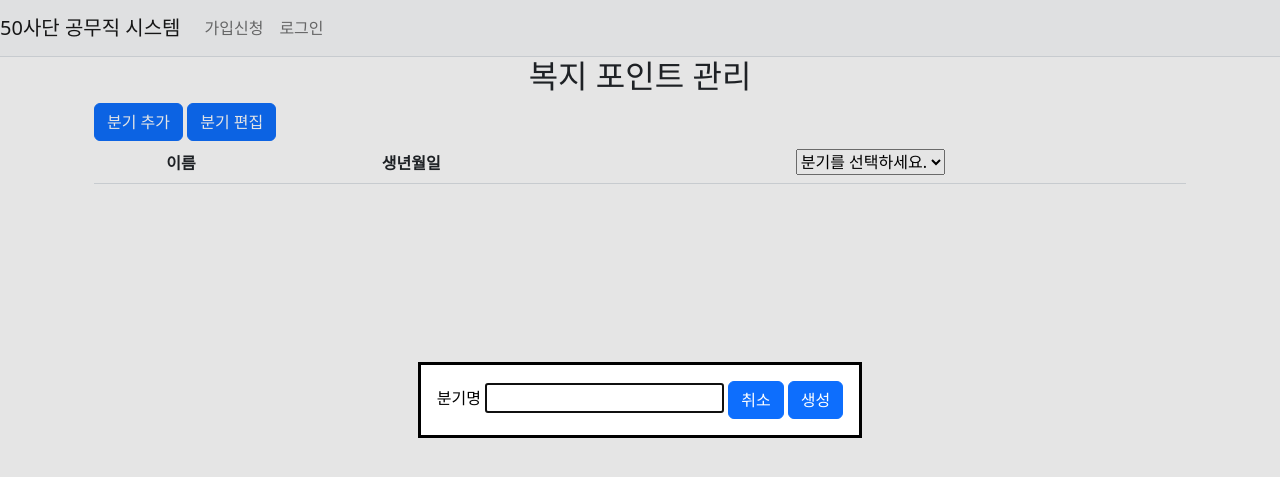
After one commit to scy0416/50Division_app_TF, a Flask app: template public_service_employee_application/templates/admin/welfare_point.html in a window 1280 px wide, after a click on "분기 추가". The commit adds this page. Shown: the top 477 px of the page. Run offline with Flask 3, Linux system fonts and the light colour scheme; the template is opened without the code that fills it, so the values that code supplies are empty; some libraries are stand-ins or nearby versions.

Commit message:
복지 포인트를 관리하는 창을 만들었고, 분기를 생성, 편집, 삭제, 현재 분기 변경에 대한 처리를 완료했다.

```diff
--- a/public_service_employee_application/templates/admin/admin_main.html
+++ b/public_service_employee_application/templates/admin/admin_main.html
@@ -17,7 +17,7 @@
       </a>
     </div>
     <div class="col-md-4">
-      <button class="btn btn-primary w-100">복지 포인트 관리</button>
+      <a href="{{ url_for('admin.welfare') }}" class="btn btn-primary w-100">복지 포인트 관리</a>
     </div>
     <div class="col-md-4">
       <button class="btn btn-primary w-100">급여명세서 조회</button>
--- /dev/null
+++ b/public_service_employee_application/templates/admin/welfare_point.html
@@ -0,0 +1,83 @@
+{% extends "base.html" %}
+{% block content %}
+<div class="container">
+    <h2 class="text-center">복지 포인트 관리</h2>
+    <div class="container">
+        <button class="btn btn-primary" onclick="open_make_quarter()">분기 추가</button>
+        <button class="btn btn-primary" onclick="open_edit_quarter()">분기 편집</button>
+        {% if quarter %}
+        <form method="post" action="{{ url_for('admin.delete_quarter', quarter_id=quarter.id) }}">
+            <input type="hidden" name="csrf_token" value="{{ csrf_token() }}">
+            <button class="btn btn-primary">분기 삭제</button>
+        </form>
+        {% endif %}
+    </div>
+    <div class="container">
+        <table class="table">
+            <thead>
+            <tr class="text-center">
+                <th>이름</th>
+                <th>생년월일</th>
+                <th>
+                    <form method="get" id="quarter_select">
+                        <select name="quarter_id" onchange="change_quarter(this)">
+                            <option value="">분기를 선택하세요.</option>
+                            {% if quarter_list %}
+                            {% for qt in quarter_list %}
+                            <option value="{{ qt.id }}" {% if quarter.quarter==qt.quarter %}selected{% endif %}>{{ qt.quarter }}</option>
+                            {% endfor %}
+                            {% endif %}
+                        </select>
+                    </form>
+                </th>
+            </tr>
+            </thead>
+            <tbody>
+
+            </tbody>
+        </table>
+    </div>
+    <dialog id="make_quarter">
+        <form method="post" action="{{ url_for('admin.make_quarter') }}">
+            <input type="hidden" name="csrf_token" value="{{ csrf_token() }}">
+            <label for="quarter_name">분기명</label>
+            <input type="text" id="quarter_name" name="quarter_name">
+            <button type="button" class="btn btn-primary" onclick="close_make_quarter()">취소</button>
+            <button class=" btn btn-primary">생성</button>
+        </form>
+    </dialog>
+    {% if quarter %}
+    <dialog id="edit_quarter">
+        <form method="post" action="{{ url_for('admin.edit_quarter', quarter_id=quarter.id) }}">
+            <input type="hidden" name="csrf_token" value="{{ csrf_token() }}">
+            <label for="new_name">바뀔 이름</label>
+            <input type="text" id="new_name" name="new_name" value="{{ quarter.quarter }}">
+            <button type="button" class="btn btn-primary" onclick="close_edit_quarter()">취소</button>
+            <button class="btn btn-primary">변경</button>
+        </form>
+    </dialog>
+    {% endif %}
+</div>
+{% endblock %}
+{% block script %}
+<script type="text/javascript">
+    function change_quarter(element){
+        console.log("실행");
+        if(element.value != ''){
+            $("#quarter_select").submit();
+        }
+    }
+    function open_make_quarter(){
+        document.getElementById("make_quarter").showModal()
+    }
+    function close_make_quarter(){
+        document.getElementById("make_quarter").close()
+    }
+    function open_edit_quarter(){
+        document.getElementById("edit_quarter").showModal()
+    }
+    function close_edit_quarter(){
+        document.getElementById("edit_quarter").close()
+    }
+</script>
+{% endblock %}
```
Also changed, not shown: public_service_employee_application/views/admin_views.py (+43 -1 lines).
